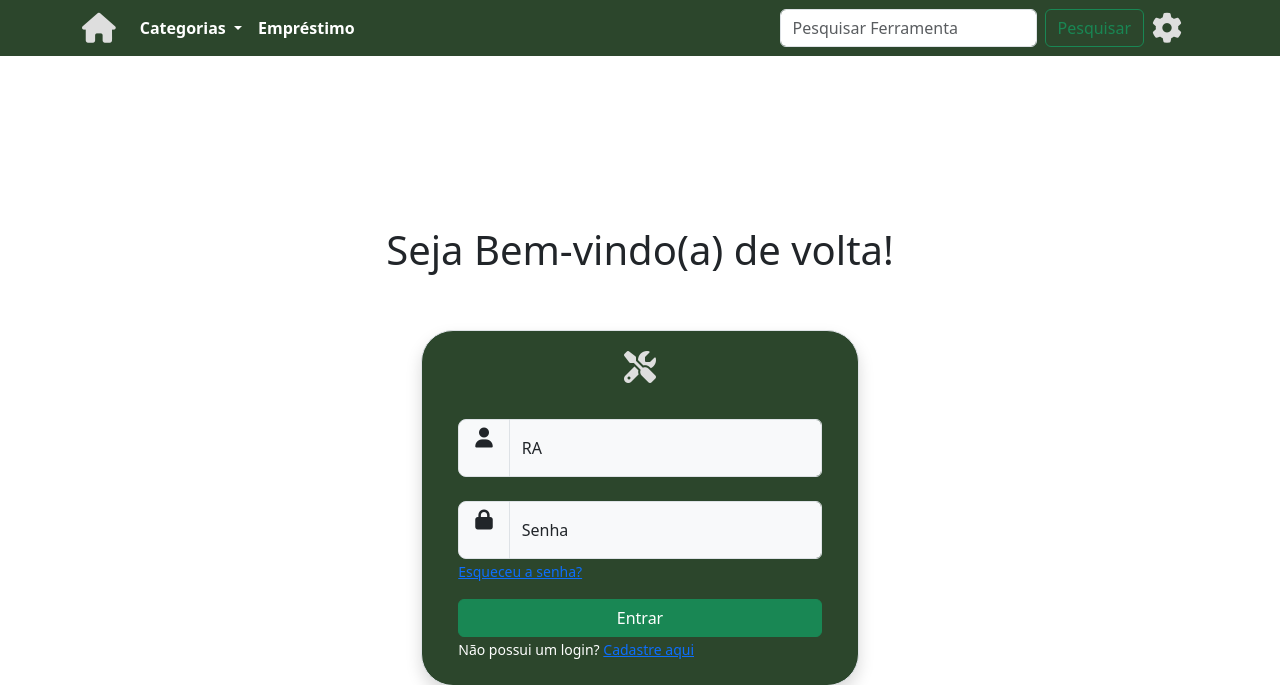
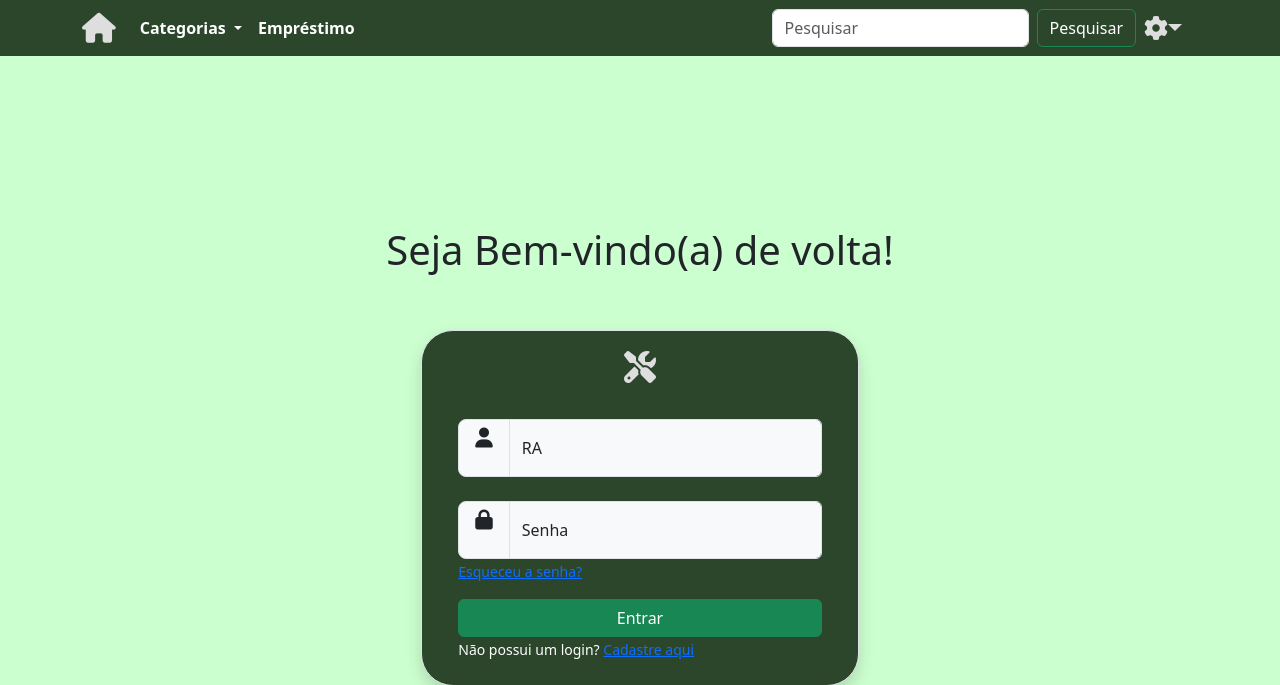
Before and after one commit to Familia-Craft/PI-Web, a Django app: page /login in a window 1280 px wide. Shown: the top 685 px of the page. Run offline with Django 4.2, Linux system fonts and the light colour scheme; some libraries are stand-ins or nearby versions.

Commit message:
add logout e backgroud mudado

```diff
--- a/PI_WEB/PI_WEB/backend.py
+++ b/PI_WEB/PI_WEB/backend.py
@@ -8,7 +8,6 @@ class ServidorBackend(BaseBackend):
         try:
             servidor = Servidor.objects.get(pk=kwargs['ra'])
             if kwargs['password'] == servidor.password:
-                print("senha certa")
                 return servidor
         except:
             pass
--- a/PI_WEB/PI_WEB/models.py
+++ b/PI_WEB/PI_WEB/models.py
@@ -5,7 +5,7 @@ class Ferramenta(models.Model):
     nome = models.CharField(max_length=40)
     descricao = models.TextField()
     tipo = models.CharField(max_length=10)
-    imagem = models.ImageField(height_field=None, width_field=None, max_length=None, default=None)
+    imagem = models.FileField()
 
 class Usuario(models.Model):
     ra = models.CharField(max_length=15, primary_key=True)
--- a/PI_WEB/PI_WEB/templates/index.html
+++ b/PI_WEB/PI_WEB/templates/index.html
@@ -14,7 +14,7 @@
     crossorigin="anonymous" referrerpolicy="no-referrer" />
 </head>
 
-<body>
+<body style="{%block style_body %}{% endblock %}">
   <nav class="navbar navbar-expand-md" style="background-color: #2c462c;">
     <div class="container">
       <a class="navbar-brand" href="{% url 'home-page' %}">
@@ -38,12 +38,15 @@
         </ul>
 
         <form class="d-flex" role="search">
-          <input class="form-control me-2" type="search" placeholder="Pesquisar Ferramenta" aria-label="Search">
-          <button class="btn btn-outline-success" type="button" id="button-addon2">Pesquisar</button>
+          <input class="form-control me-2" type="search" placeholder="Pesquisar" aria-label="Search">
+          <button class="btn btn-outline-success text-white" type="button" id="button-addon2">Pesquisar</button>
         </form>
-        <a class="navbar-brand ms-2">
-          <i class="fa-sharp fa-solid fa-gear fa-xl" style="color: #dedede;"></i> <!-- Icone configuracoes -->
-        </a>
+        <div class="dropdown">
+          <i class="fa-sharp fa-solid fa-gear fa-xl navbar-brand ms-2 dropdown-toggle " data-bs-toggle="dropdown" style="color: #dedede;"></i> <!-- Icone configuracoes -->
+          <ul class="dropdown-menu">
+            <li><a class="dropdown-item" href="{% url 'logout-page'%}">Sair <i class="fa-solid fa-right-from-bracket fa-lg" style="color: #bac0c9;"></i></a></li>
+          </ul>
+        </div>
 
       </div>
     </div>
--- a/PI_WEB/PI_WEB/templates/login.html
+++ b/PI_WEB/PI_WEB/templates/login.html
@@ -1,5 +1,8 @@
 {% extends 'index.html' %}
 {% load widget_tweaks %}
+{% block style_body %}
+background-color: #ccffcf
+{%endblock%}
 {% block content %}
 
 <div class="container d-flex flex-column justify-content-center align-items-center w-100 vh-100">
```
Also changed, not shown: PI_WEB/PI_WEB/migrations/0002_ferramenta_imagem_servidor_last_login_and_more.py (deleted), PI_WEB/PI_WEB/migrations/0003_alter_servidor_funcao.py (deleted), PI_WEB/PI_WEB/migrations/0004_alter_servidor_ferramentas_reservadas_and_more.py (deleted), PI_WEB/PI_WEB/migrations/0005_alter_servidor_options_remove_servidor_last_login_and_more.py (deleted), PI_WEB/PI_WEB/migrations/0006_alter_servidor_options_remove_servidor_user_ptr_and_more.py (deleted).
